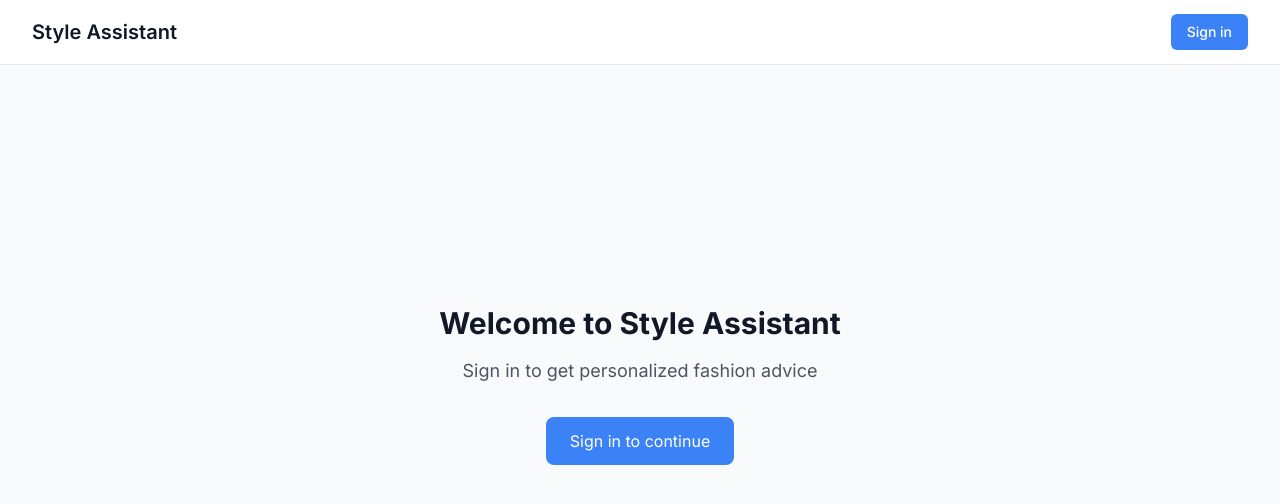
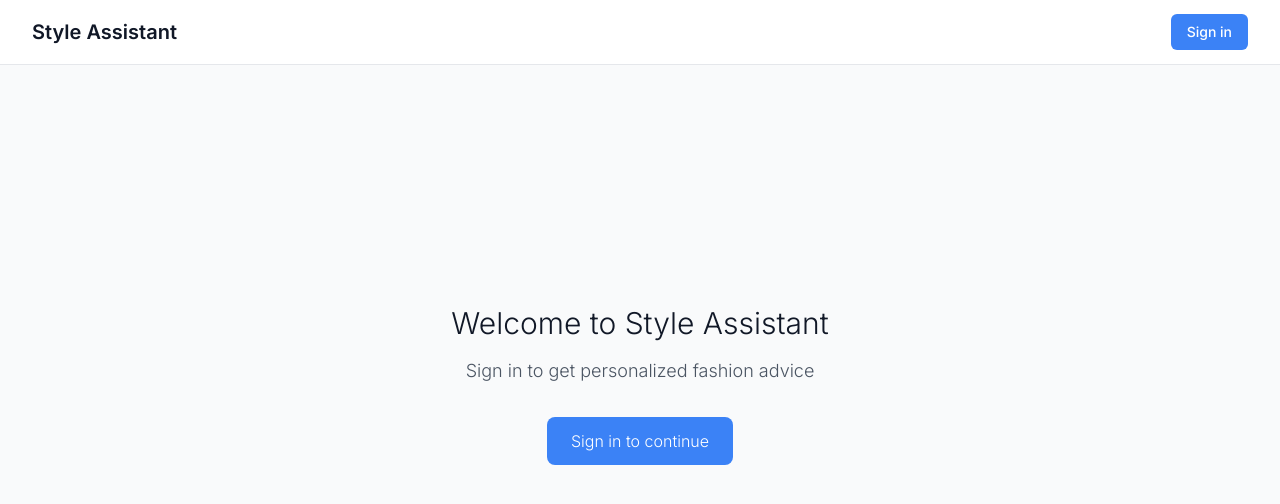
Before and after one commit to st0ckitch/stylist-, a Next.js app: page / in a window 1280 px wide. Shown: the top 504 px of the page. Built offline with nearby package versions, Linux system fonts and the light colour scheme; no server answers.

Commit message:
Update page.tsx

```diff
--- a/app/page.tsx
+++ b/app/page.tsx
@@ -107,7 +107,7 @@ export default function Home() {
                       setImage(null)
                       setAdvice('')
                     }}
-                    className="flex-1 py-4 px-6 rounded-xl bg-white hover:bg-gray-50 text-gray-700 font-medium transition-all shadow-md hover:shadow-lg flex items-center justify-center gap-2 border border-gray-200"
+                    className="flex-1 py-4 px-6 rounded-xl bg-white hover:bg-gray-50 text-gray-700 font-light transition-all shadow-md hover:shadow-lg flex items-center justify-center gap-2 border border-gray-200"
                     type="button"
                   >
                     <RefreshCw size={20} />
@@ -116,7 +116,7 @@ export default function Home() {
                   <button
                     onClick={analyzeImage}
                     disabled={loading}
-                    className="flex-1 py-4 px-6 rounded-xl bg-blue-500 hover:bg-blue-600 text-white font-medium flex items-center justify-center gap-2 transition-all disabled:opacity-50 shadow-md hover:shadow-lg"
+                    className="flex-1 py-4 px-6 rounded-xl bg-blue-500 hover:bg-blue-600 text-white font-light flex items-center justify-center gap-2 transition-all disabled:opacity-50 shadow-md hover:shadow-lg"
                     type="button"
                   >
                     {loading ? (
@@ -135,11 +135,11 @@ export default function Home() {
 
                 {advice && (
                   <div className="p-6 rounded-xl bg-white shadow-lg border border-gray-200">
-                    <h2 className="text-xl font-semibold text-gray-800 mb-4 flex items-center gap-2">
+                    <h2 className="text-xl font-light text-gray-800 mb-4 flex items-center gap-2">
                       <Wand2 className="text-blue-500" />
                       Style Advice
                     </h2>
-                    <p className="text-gray-600 leading-relaxed">{advice}</p>
+                    <p className="text-gray-600 leading-relaxed font-light">{advice}</p>
                   </div>
                 )}
               </div>
@@ -149,10 +149,10 @@ export default function Home() {
       </SignedIn>
       <SignedOut>
         <div className="min-h-[80vh] flex flex-col items-center justify-center text-center px-4">
-          <h2 className="text-3xl font-bold text-gray-900 mb-4">Welcome to Style Assistant</h2>
-          <p className="text-lg text-gray-600 mb-8">Sign in to get personalized fashion advice</p>
+          <h2 className="text-3xl font-light text-gray-900 mb-4">Welcome to Style Assistant</h2>
+          <p className="text-lg text-gray-600 font-light mb-8">Sign in to get personalized fashion advice</p>
           <SignInButton mode="modal">
-            <button className="rounded-lg bg-blue-500 px-6 py-3 text-white hover:bg-blue-600 transition-colors">
+            <button className="rounded-lg bg-blue-500 px-6 py-3 text-white hover:bg-blue-600 transition-colors font-light">
               Sign in to continue
             </button>
           </SignInButton>
```
